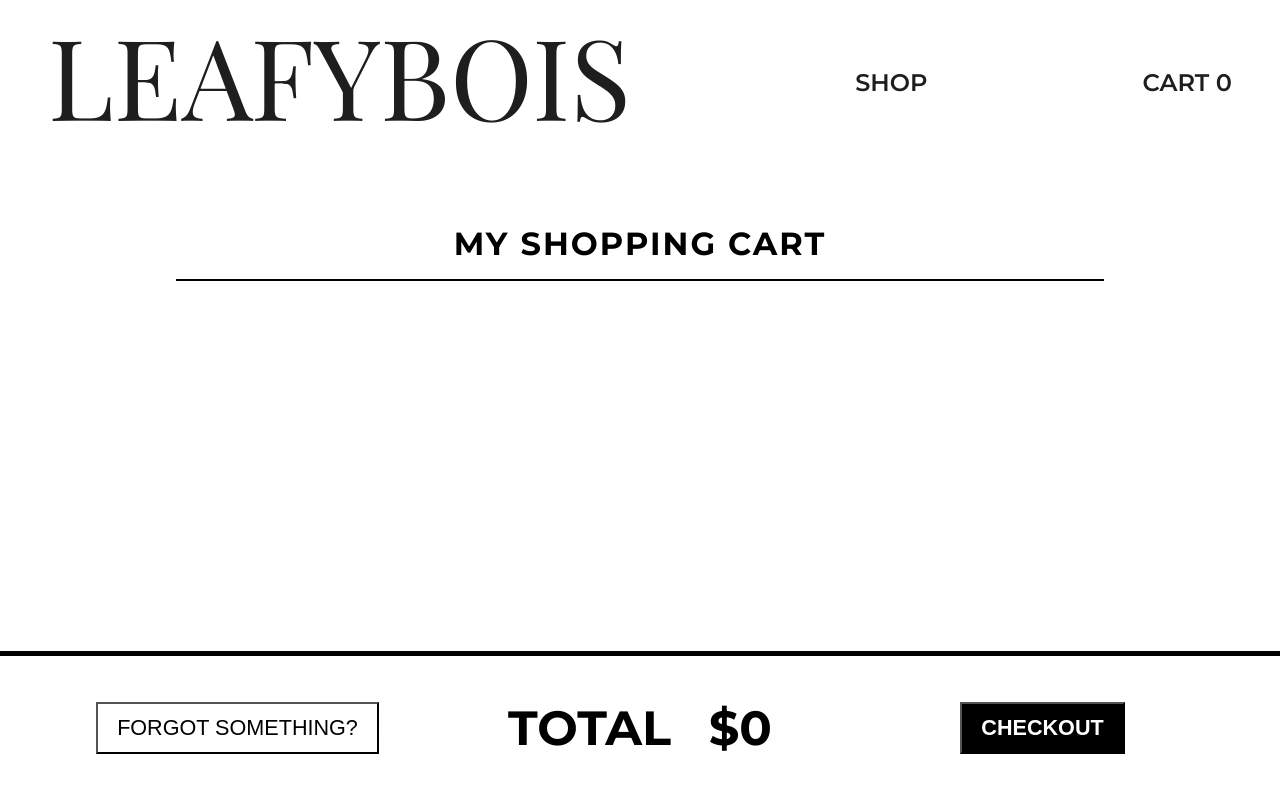
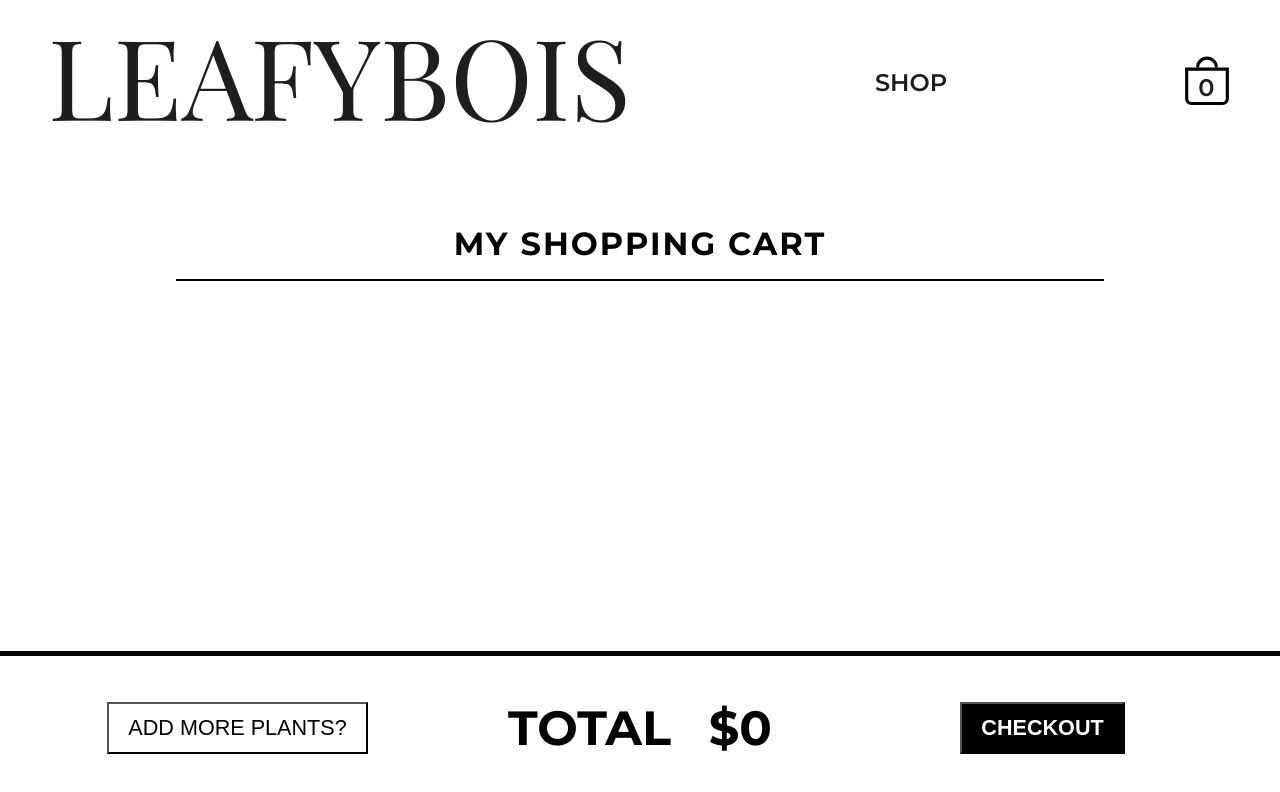
Before and after one commit to jmilll/shopping-cart, a React (Create React App) app: page /cart in a window 1280 px wide. Shown: the top 792 px of the page. Built offline with nearby package versions, Linux system fonts and the light colour scheme; a web font is replaced by a local one.

Commit message:
changing names

```diff
--- a/public/index.html
+++ b/public/index.html
@@ -24,7 +24,7 @@
       work correctly both with client-side routing and a non-root public URL.
       Learn how to configure a non-root public URL by running `npm run build`.
     -->
-    <title>React App</title>
+    <title>Leafy Bois</title>
   </head>
   <body>
     <noscript>You need to enable JavaScript to run this app.</noscript>
--- a/src/App.css
+++ b/src/App.css
@@ -131,11 +131,26 @@ img.image {
   text-transform: uppercase;
 }
 
+ul.nav-links a {
+  position: relative;
+}
+
 .shop-link {
   margin: 0 auto;
 }
 
+.cart-icon {
+  width: 50px;
+  height: 50px;
+  color: black;
+}
 
+.cart-qty {
+  position: absolute;
+  z-index: 6;
+  top: 33%;
+  right: 35%;
+}
 
 /* ****** *** ****** */
 /* *** HOME PAGE *** */
--- a/src/components/Cart.js
+++ b/src/components/Cart.js
@@ -70,7 +70,7 @@ const Cart = (props) => {
 
             <div className='cart-total'>
                 <Link className='back-link' to='/shop'>
-                    <button className='btn back'>Forgot Something?</button>
+                    <button className='btn back'>Add More Plants?</button>
                 </Link>
 
                 <h2>TOTAL ${cartTotal}</h2>
--- a/src/components/Nav.js
+++ b/src/components/Nav.js
@@ -16,7 +16,8 @@ const Nav = (props) => {
                     <li>Shop</li>
                 </Link>
                 <Link to="/cart">
-                    <li>Cart {cartQuantity}</li>
+                    <svg className='cart-icon' stroke="currentColor" fill="currentColor" stroke-width="0" viewBox="0 0 16 16" height="1em" width="1em" xmlns="http://www.w3.org/2000/svg"><path fill-rule="evenodd" d="M14 5H2v9a1 1 0 001 1h10a1 1 0 001-1V5zM1 4v10a2 2 0 002 2h10a2 2 0 002-2V4H1z" clip-rule="evenodd"></path><path d="M8 1.5A2.5 2.5 0 005.5 4h-1a3.5 3.5 0 117 0h-1A2.5 2.5 0 008 1.5z"></path></svg>
+                    <li className='cart-qty'>{cartQuantity}</li>
                 </Link>
             </ul>
         </nav>
--- a/src/components/shoppingItems.js
+++ b/src/components/shoppingItems.js
@@ -1,35 +1,35 @@
 const items = [
     {
-        id: 'big-leafy-boi',
-        name: 'Big Leafy Boi',
+        id: 'og-leafy-boi',
+        name: 'OG Leafy Boi',
         imgSource: 'https://media.urbanstems.com/image/upload/f_auto/w_900,c_fit,q_80/Catalogs/urbanstems-master/Spring21/Bohen/Bohen_Top.jpg',
         quantity: 1,
-        price: 20,
+        price: 39,
     },
     {
         id: 'small-leafy-boi',
         name: 'Small Leafy Boi',
         imgSource: 'https://media.urbanstems.com/image/upload/f_auto/w_900,c_fit,q_80/Catalogs/urbanstems-master/VDAY%202021/Loe/Loe_top.jpg',
         quantity: 1,
-        price: 10,
+        price: 15,
     },
     {
-        id: 'medium-droopy-tree',
-        name: 'Medium Droopy Tree',
+        id: 'white-and-waxy',
+        name: 'White and Waxy',
         imgSource: 'https://media.urbanstems.com/image/upload/f_auto/w_900,c_fit,q_80/Catalogs/urbanstems-master/The%20Affogato/Affogoto_Carousel_2.jpg',
         quantity: 1,
         price: 50,
     },
     {
-        id: 'tall-pointy-tree',
-        name: 'Tall PointyTree',
+        id: 'big-leafy-boi',
+        name: 'Big Leafy Boi',
         imgSource: 'https://media.urbanstems.com/image/upload/f_auto/w_900,c_fit,q_80/Catalogs/urbanstems-master/The%20Fiddle/Fiddle_Top_New.jpg',
         quantity: 1,
-        price: 70,
+        price: 64,
     },
     {
-        id: 'yellow-flower',
-        name: 'Yellow Flower',
+        id: 'sunshiny-piney',
+        name: 'Sunshiny Piney',
         imgSource: 'https://media.urbanstems.com/image/upload/f_auto/w_900,c_fit,q_80/Catalogs/urbanstems-master/VDAY%202021/Ethel/Ethel_Top.jpg',
         quantity: 1,
         price: 48,
@@ -46,7 +46,7 @@ const items = [
         name: 'Prickley Boi',
         imgSource: 'https://media.urbanstems.com/image/upload/f_auto/w_900,c_fit,q_80/Catalogs/urbanstems-master/The%20Sonoran/Sonoran_Top.jpg',
         quantity: 1,
-        price: 60,
+        price: 59,
     },
     {
         id: 'lover-boi',
@@ -59,34 +59,3 @@ const items = [
 ]
 
 export default items
-
-// export default [
-//     {
-//         id: 'big-leafy-boi',
-//         name: 'Big Leafy Boi',
-//         imgSource: 'big-leafy-boi.jpg',
-//         quantity: 1,
-//         price: 20,
-//     },
-//     {
-//         id: 'small-leafy-boi',
-//         name: 'Small Leafy Boi',
-//         imgSource: 'small-leafy-boi.jpg',
-//         quantity: 1,
-//         price: 10,
-//     },
-//     {
-//         id: 'medium-droopy-tree',
-//         name: 'Medium Droopy Tree',
-//         imgSource: 'medium-droopy-tree.jpg',
-//         quantity: 1,
-//         price: 50,
-//     },
-//     {
-//         id: 'tall-pointy-tree',
-//         name: 'Tall PointyTree',
-//         imgSource: 'tall-pointy-tree.jpg',
-//         quantity: 1,
-//         price: 70,
-//     },
-// ]
```
Also changed, not shown: 1 other file (tests, documents, lock files or other folders).
